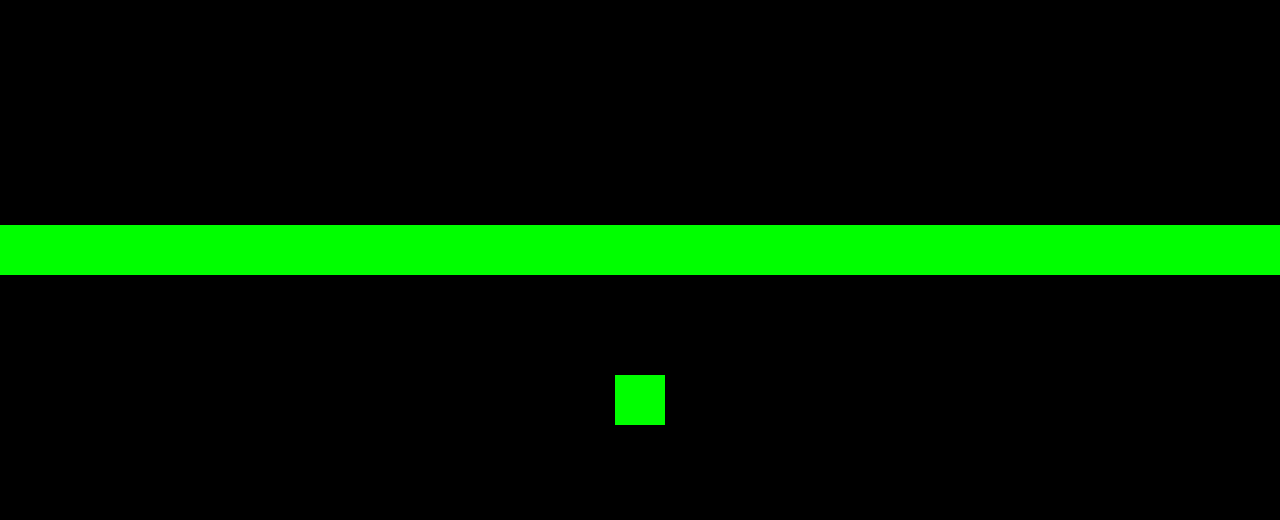
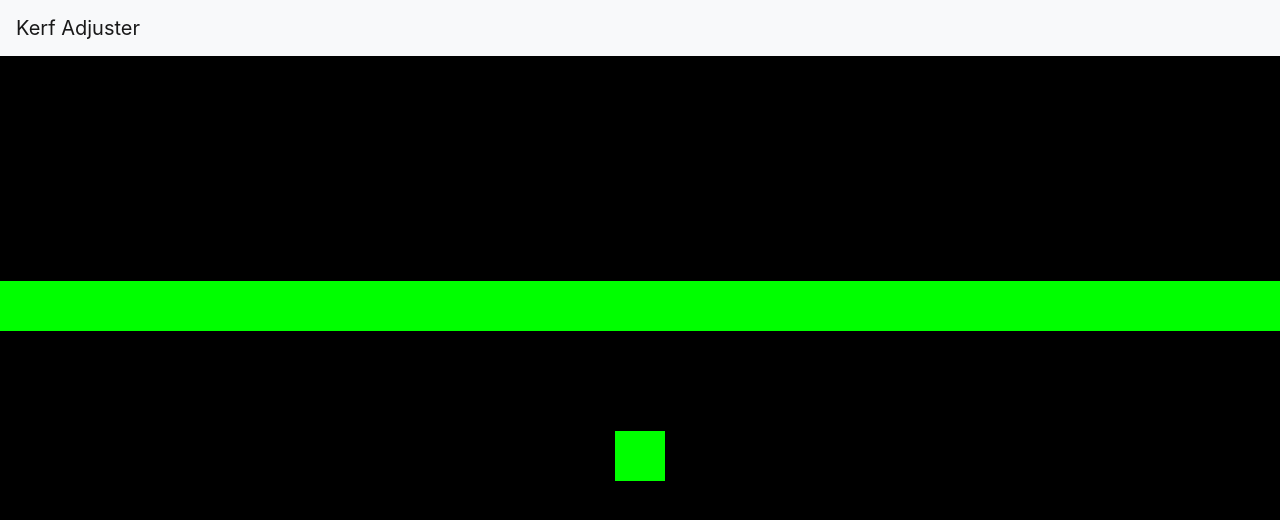
Before and after one commit to ritikmishra/kerf-adjuster, a React (Create React App) app: page / in a window 1280 px wide. Shown: the top 520 px of the page. Built offline with nearby package versions, Linux system fonts and the light colour scheme.

Commit message:
add navbar

```diff
--- a/package.json
+++ b/package.json
@@ -10,12 +10,14 @@
     "@types/node": "^12.0.0",
     "@types/react": "^16.9.50",
     "@types/react-dom": "^16.9.0",
+    "bootstrap": "^4.5.2",
     "node-sass": "^4.14.1",
     "react": "^16.13.1",
+    "react-bootstrap": "^1.3.0",
     "react-dom": "^16.13.1",
     "react-scripts": "3.4.3",
     "three": "^0.121.1",
-    "typescript": "~3.7.2"
+    "typescript": "^3.8.0"
   },
   "scripts": {
     "start": "react-scripts start",
--- a/src/app/App.tsx
+++ b/src/app/App.tsx
@@ -1,10 +1,16 @@
 import React from 'react';
 import './App.css';
 import {FileViewingPane} from "./components/file-viewing-pane/file-viewing-pane";
+import {CustomNavbar} from "./components/navbar/navbar";
+import 'bootstrap/dist/css/bootstrap.min.css';
+
 
 function App() {
   return (
-    <FileViewingPane/>
+    <div>
+      <CustomNavbar/>
+      <FileViewingPane/>
+    </div>
   );
 }
 
--- /dev/null
+++ b/src/app/components/navbar/navbar.tsx
@@ -0,0 +1,17 @@
+import React from "react"
+import Navbar from "react-bootstrap/Navbar";
+import Nav from "react-bootstrap/Nav";
+import NavDropdown from "react-bootstrap/NavDropdown";
+import Form from "react-bootstrap/Form";
+import FormControl from "react-bootstrap/FormControl";
+import Button from "react-bootstrap/Button";
+
+
+export const CustomNavbar = () => {
+  return (
+    <Navbar bg="light" expand="lg">
+      <Navbar.Brand href="#home">Kerf Adjuster</Navbar.Brand>
+      <Navbar.Toggle aria-controls="basic-navbar-nav" />
+    </Navbar>
+  )
+}
```
Also changed, not shown: 1 other file (tests, documents, lock files or other folders).
